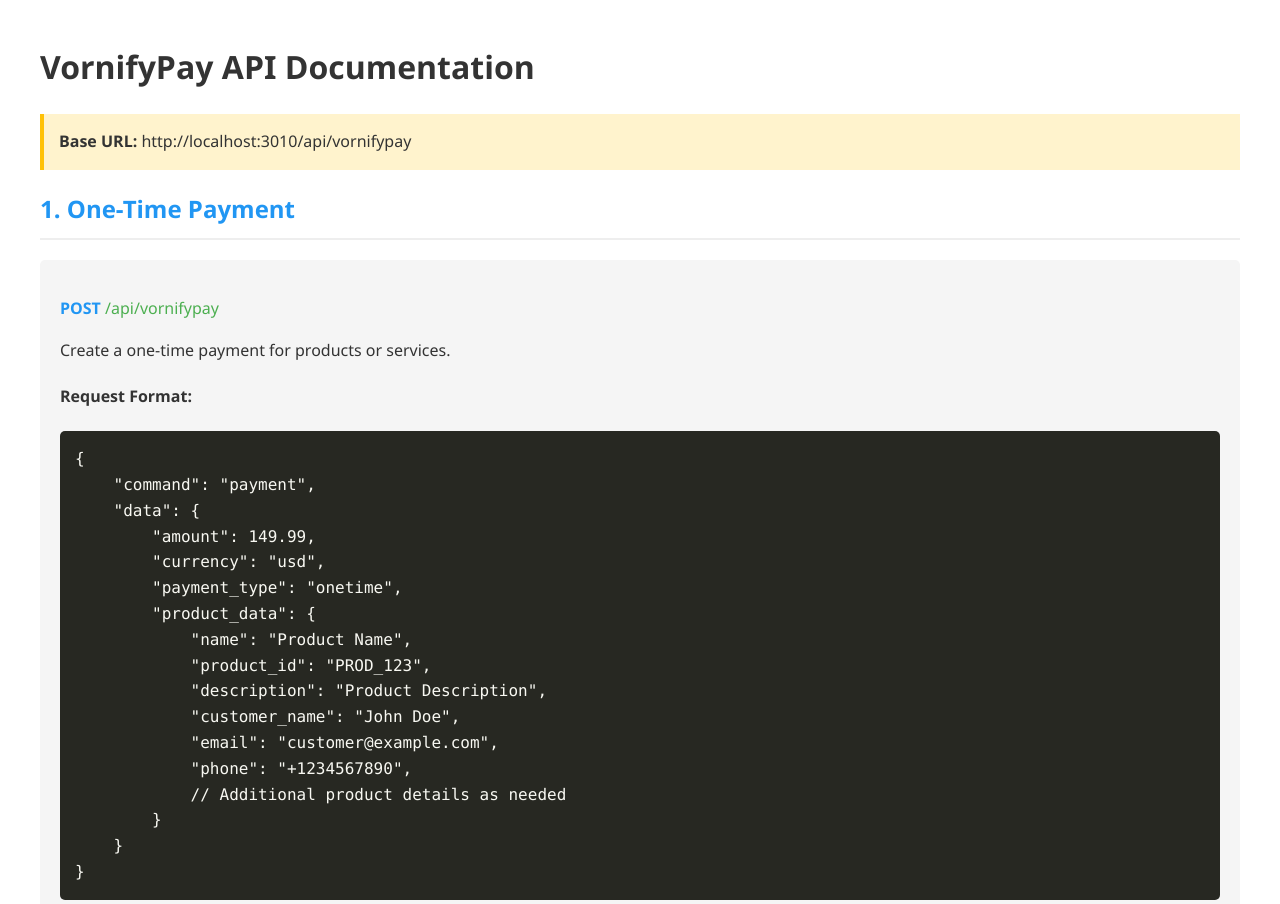
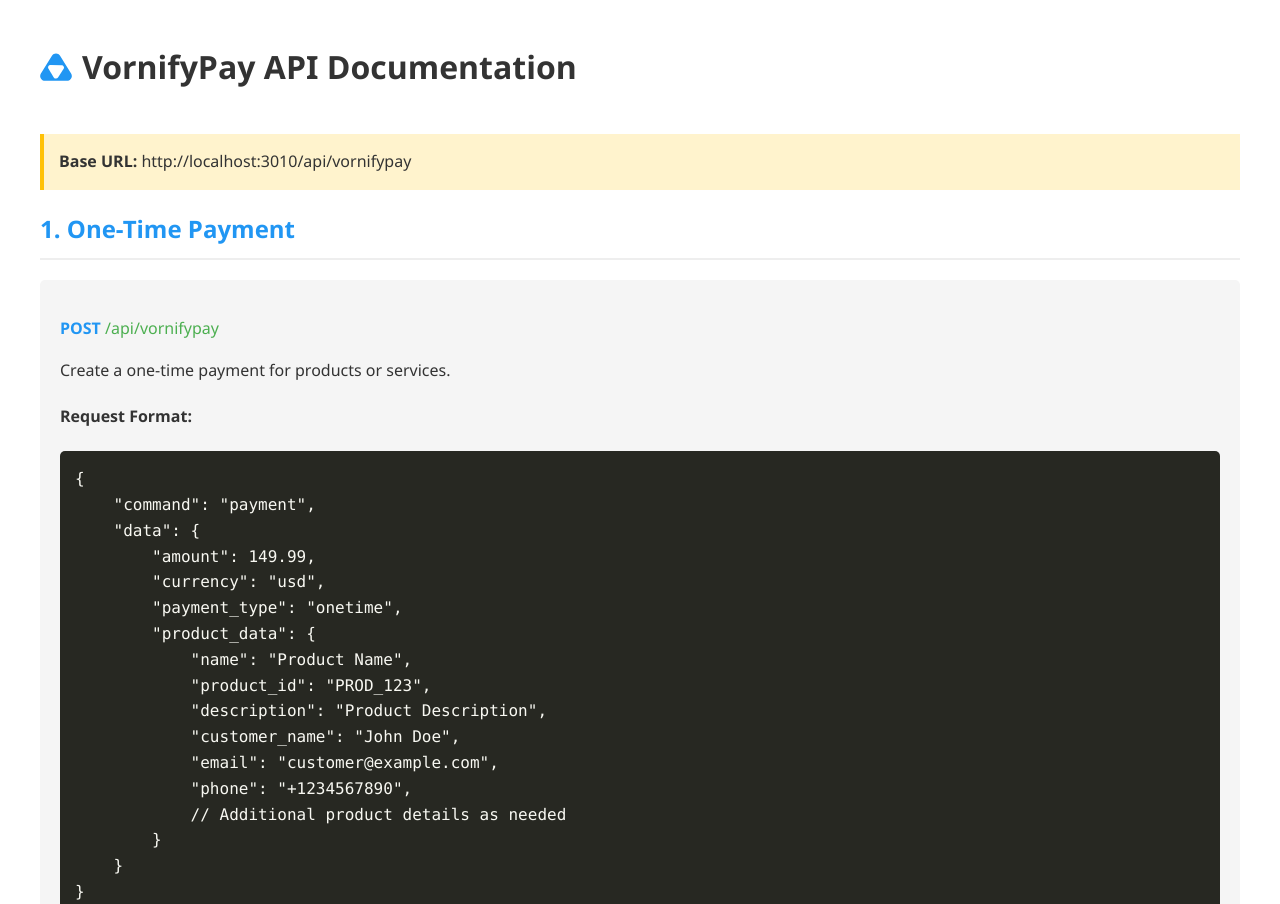
Before and after one commit to USBAI/vornify_server, a website: page vornifypay/doc_pay.html in a window 1280 px wide. Shown: the top 904 px of the page. Drawn offline with Linux system fonts and the light colour scheme.

Commit message:
first commit

```diff
--- a/app.js
+++ b/app.js
@@ -1,5 +1,6 @@
 const express = require('express');
 const cors = require('cors');
+const path = require('path');
 const dbRoutes = require('./routes/db');
 const paymentRoutes = require('./routes/payment');
 require('dotenv').config();
@@ -19,6 +20,7 @@ app.use(cors({
 // Middleware
 app.use(express.json());
 app.use(express.urlencoded({ extended: true }));
+app.use(express.static(path.join(__dirname, 'public'))); // Serve static files
 
 // Health check endpoint
 app.get('/health', (req, res) => {
--- a/vornifypay/doc_pay.html
+++ b/vornifypay/doc_pay.html
@@ -4,6 +4,7 @@
     <meta charset="UTF-8">
     <meta name="viewport" content="width=device-width, initial-scale=1.0">
     <title>VornifyPay API Documentation</title>
+    <link rel="icon" type="image/svg+xml" href="/favicon.svg">
     <style>
         body {
             font-family: 'Segoe UI', Tahoma, Geneva, Verdana, sans-serif;
@@ -47,10 +48,30 @@
             border-left: 4px solid #ffc107;
             margin: 15px 0;
         }
+        .logo {
+            display: flex;
+            align-items: center;
+            margin-bottom: 20px;
+        }
+
+        .logo svg {
+            margin-right: 10px;
+            transition: transform 0.2s;
+        }
+
+        .logo:hover svg {
+            transform: scale(1.1);
+        }
     </style>
 </head>
 <body>
-    <h1>VornifyPay API Documentation</h1>
+    <div class="logo">
+        <svg width="32" height="28" viewBox="0 0 67 58" fill="none" xmlns="http://www.w3.org/2000/svg">
+            <path d="M25.0134 5.61606C28.9281 -0.664659 38.0719 -0.664669 41.9866 5.61605L65.1066 42.7105C69.2582 49.3714 64.4689 58 56.6201 58H10.3799C2.5311 58 -2.25824 49.3714 1.89335 42.7105L25.0134 5.61606Z" fill="#2196F3"/>
+            <path d="M44.9876 25.1599C49.0198 25.204 51.5789 29.4242 49.5217 32.6368L37.7091 51.0833C35.7115 54.2027 30.8308 54.0314 28.8546 50.7726L17.515 32.0731C15.5388 28.8142 17.9202 24.8642 21.8353 24.9069L44.9876 25.1599Z" fill="white"/>
+        </svg>
+        <h1>VornifyPay API Documentation</h1>
+    </div>
 
     <div class="note">
         <strong>Base URL:</strong> http://localhost:3010/api/vornifypay
```
Also changed, not shown: public/favicon.svg (added).
